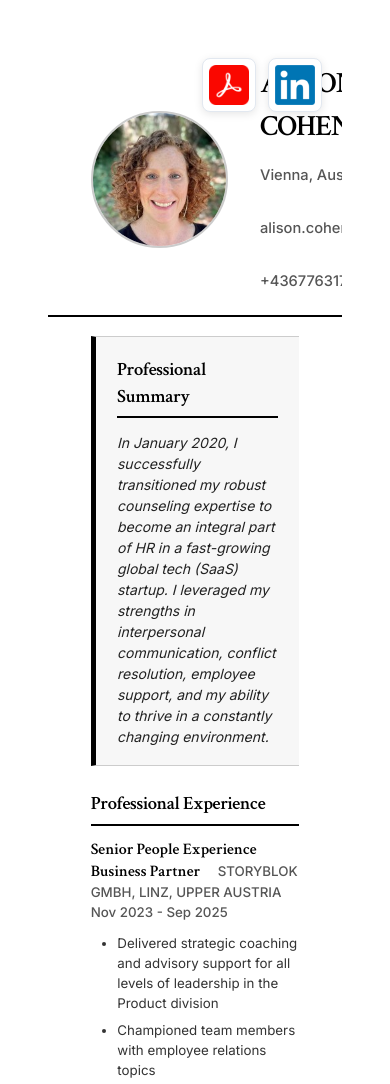
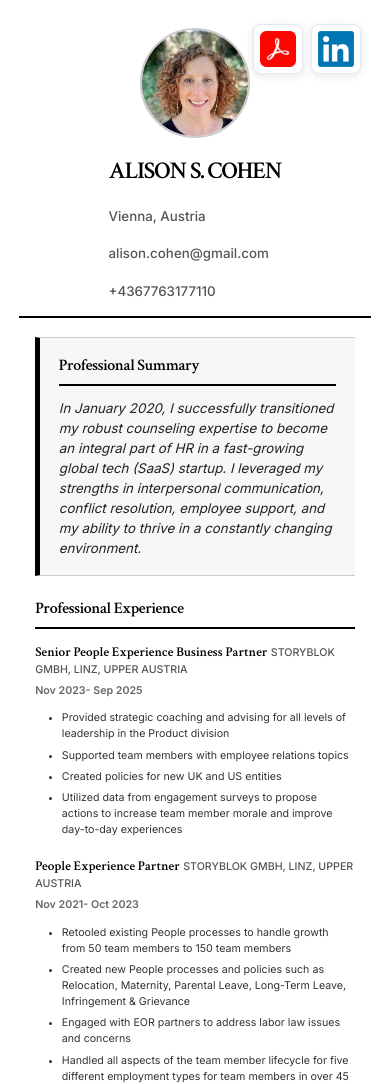
Before and after one commit to mreider/alison.red, a plain HTML site: page index.html in a window 390 px wide. Shown: the top 1084 px of the page. Drawn offline with Linux system fonts and the light colour scheme.

Commit message:
better mobile

```diff
--- a/index.html
+++ b/index.html
@@ -292,6 +292,157 @@
             }
         }
 
+        @media screen and (max-width: 768px) {
+            body {
+                padding: 0.2in 0.3in;
+                font-size: 10pt;
+            }
+
+            header {
+                padding: 12pt 16pt 10pt 16pt;
+            }
+
+            .header-content {
+                flex-direction: column;
+                text-align: center;
+                gap: 12pt;
+            }
+
+            header img {
+                width: 80pt;
+                height: 80pt;
+                align-self: center;
+            }
+
+            h1 {
+                font-size: 20pt;
+                text-align: center;
+            }
+
+            .contact-info {
+                justify-content: center;
+                gap: 12pt;
+            }
+
+            .contact-info span {
+                font-size: 10pt;
+            }
+
+            .main-content {
+                padding: 0pt 16pt;
+            }
+
+            h2 {
+                font-size: 13pt;
+            }
+
+            .summary {
+                padding: 12pt 14pt;
+                margin-bottom: 16pt;
+            }
+
+            .summary p {
+                font-size: 10pt;
+            }
+
+            .job-header {
+                flex-direction: column;
+                align-items: flex-start;
+                gap: 4pt;
+            }
+
+            .job-title {
+                font-size: 11pt;
+            }
+
+            .company {
+                font-size: 9pt;
+                padding-left: 0;
+            }
+
+            .date {
+                font-size: 9pt;
+                color: #666666;
+                font-weight: 600;
+            }
+
+            li {
+                font-size: 9pt;
+                margin-bottom: 4pt;
+            }
+
+            .education-item {
+                padding: 10pt 12pt;
+            }
+
+            .degree {
+                font-size: 11pt;
+            }
+
+            .school {
+                font-size: 8pt;
+            }
+
+            .action-icons {
+                top: 10px;
+                right: 10px;
+                gap: 8px;
+            }
+
+            .action-icons a {
+                width: 36px;
+                height: 36px;
+            }
+        }
+
+        @media screen and (max-width: 480px) {
+            body {
+                padding: 0.15in 0.2in;
+                font-size: 9pt;
+            }
+
+            header {
+                padding: 10pt 12pt 8pt 12pt;
+            }
+
+            h1 {
+                font-size: 18pt;
+            }
+
+            .contact-info {
+                flex-direction: column;
+                gap: 8pt;
+            }
+
+            .main-content {
+                padding: 0pt 12pt;
+            }
+
+            h2 {
+                font-size: 12pt;
+            }
+
+            .job-title {
+                font-size: 10pt;
+            }
+
+            .company {
+                font-size: 8pt;
+            }
+
+            .date {
+                font-size: 8pt;
+            }
+
+            li {
+                font-size: 8pt;
+            }
+
+            .degree {
+                font-size: 10pt;
+            }
+        }
+
     </style>
 </head>
 <body>
@@ -333,13 +484,13 @@
                         <span class="job-title">Senior People Experience Business Partner</span>
                         <span class="company">STORYBLOK GMBH, LINZ, UPPER AUSTRIA</span>
                     </div>
-                    <span class="date">Nov 2023 - Sep 2025</span>
+                    <span class="date">Nov 2023- Sep 2025</span>
                 </div>
                 <ul>
-                    <li>Delivered strategic coaching and advisory support for all levels of leadership in the Product division</li>
-                    <li>Championed team members with employee relations topics</li>
-                    <li>Established comprehensive policies for new UK and US entities</li>
-                    <li>Leveraged data analytics from engagement surveys to drive initiatives that elevated team member morale and enhanced day-to-day experiences</li>
+                    <li>Provided strategic coaching and advising for all levels of leadership in the Product division</li>
+                    <li>Supported team members with employee relations topics</li>
+                    <li>Created policies for new UK and US entities</li>
+                    <li>Utilized data from engagement surveys to propose actions to increase team member morale and improve day-to-day experiences</li>
                 </ul>
             </div>
 
@@ -349,13 +500,13 @@
                         <span class="job-title">People Experience Partner</span>
                         <span class="company">STORYBLOK GMBH, LINZ, UPPER AUSTRIA</span>
                     </div>
-                    <span class="date">Nov 2021 - Oct 2023</span>
+                    <span class="date">Nov 2021- Oct 2023</span>
                 </div>
                 <ul>
-                    <li>Transformed existing People processes to handle growth from 50 to 150 team members</li>
-                    <li>Architected comprehensive People processes and policies including Relocation, Maternity, Parental Leave, Long-Term Leave, Infringement & Grievance</li>
-                    <li>Collaborated strategically with EOR partners to address labor law issues and concerns</li>
-                    <li>Orchestrated all aspects of the team member lifecycle for five different employment types for team members in over 45 different countries</li>
+                    <li>Retooled existing People processes to handle growth from 50 team members to 150 team members</li>
+                    <li>Created new People processes and policies such as Relocation, Maternity, Parental Leave, Long-Term Leave, Infringement & Grievance</li>
+                    <li>Engaged with EOR partners to address labor law issues and concerns</li>
+                    <li>Handled all aspects of the team member lifecycle for five different employment types for team members in over 45 different countries</li>
                 </ul>
             </div>
 
@@ -368,10 +519,10 @@
                     <span class="date">Jan 2020 - Oct 2021</span>
                 </div>
                 <ul>
-                    <li>Optimized expenses and purchasing for an international, hyper-growth software startup</li>
-                    <li>Designed and launched onboarding processes for new hires</li>
-                    <li>Spearheaded corporate culture initiatives to encourage employee connectedness</li>
-                    <li>Established foundational company processes such as Code of Conduct, Onboarding, Offboarding, Time Off</li>
+                    <li>Managed expenses and purchasing for an international, hyper-growth software startup</li>
+                    <li>Developed and implemented onboarding processes for new hires</li>
+                    <li>Delivered corporate culture initiatives to encourage employee connectedness</li>
+                    <li>Created foundational company processes such as Code of Conduct, Onboarding, Offboarding, Time Off.</li>
                 </ul>
             </div>
 
@@ -391,7 +542,7 @@
                         <span class="job-title">Short-term substitute School Counselor</span>
                         <span class="company">STANLEY MIDDLE SCHOOL, LAFAYETTE, CA</span>
                     </div>
-                    <span class="date">Aug 2014 - Dec 2014</span>
+                    <span class="date">Aug 2014- Dec 2014</span>
                 </div>
             </div>
 
```
Also changed, not shown: resume.txt, 1 other file.
